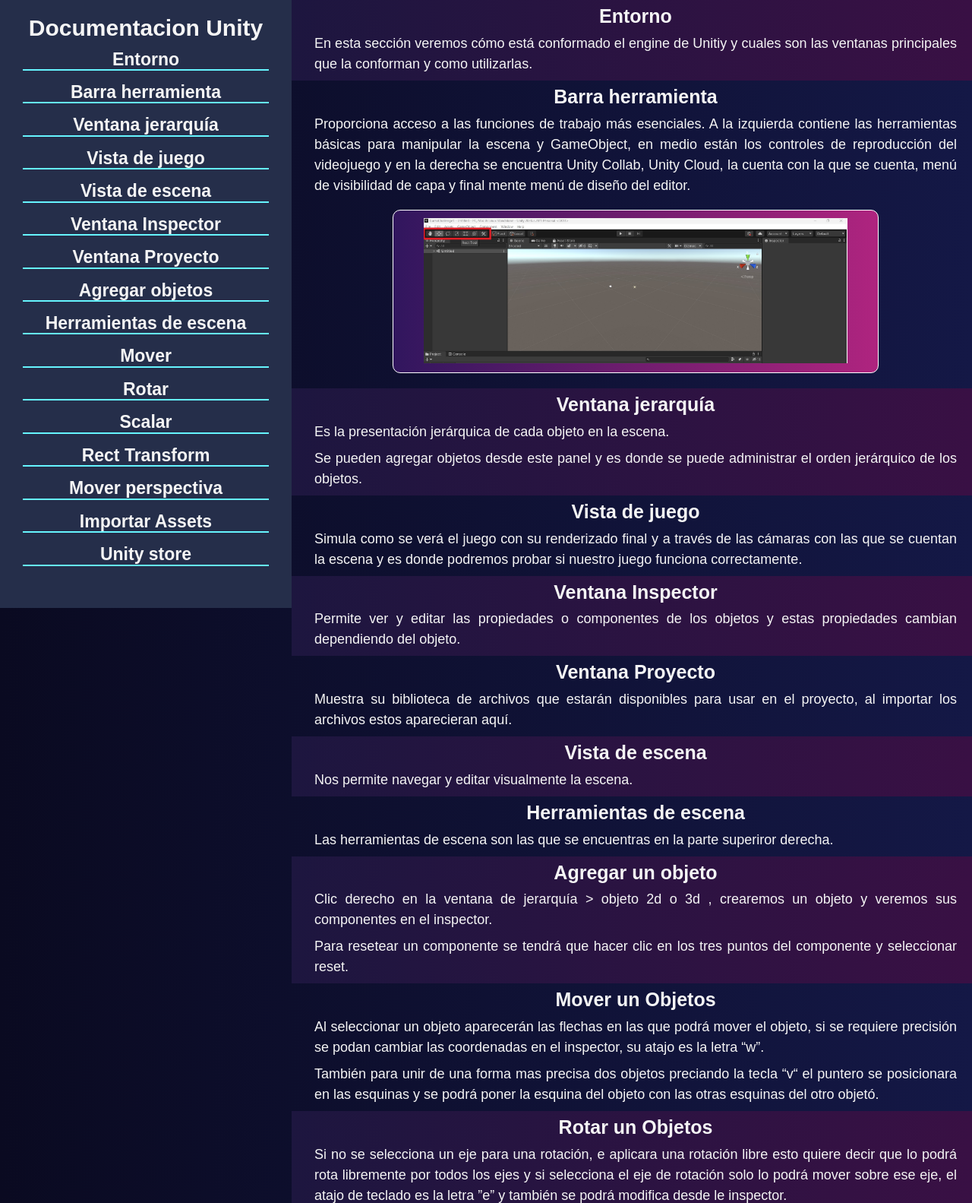
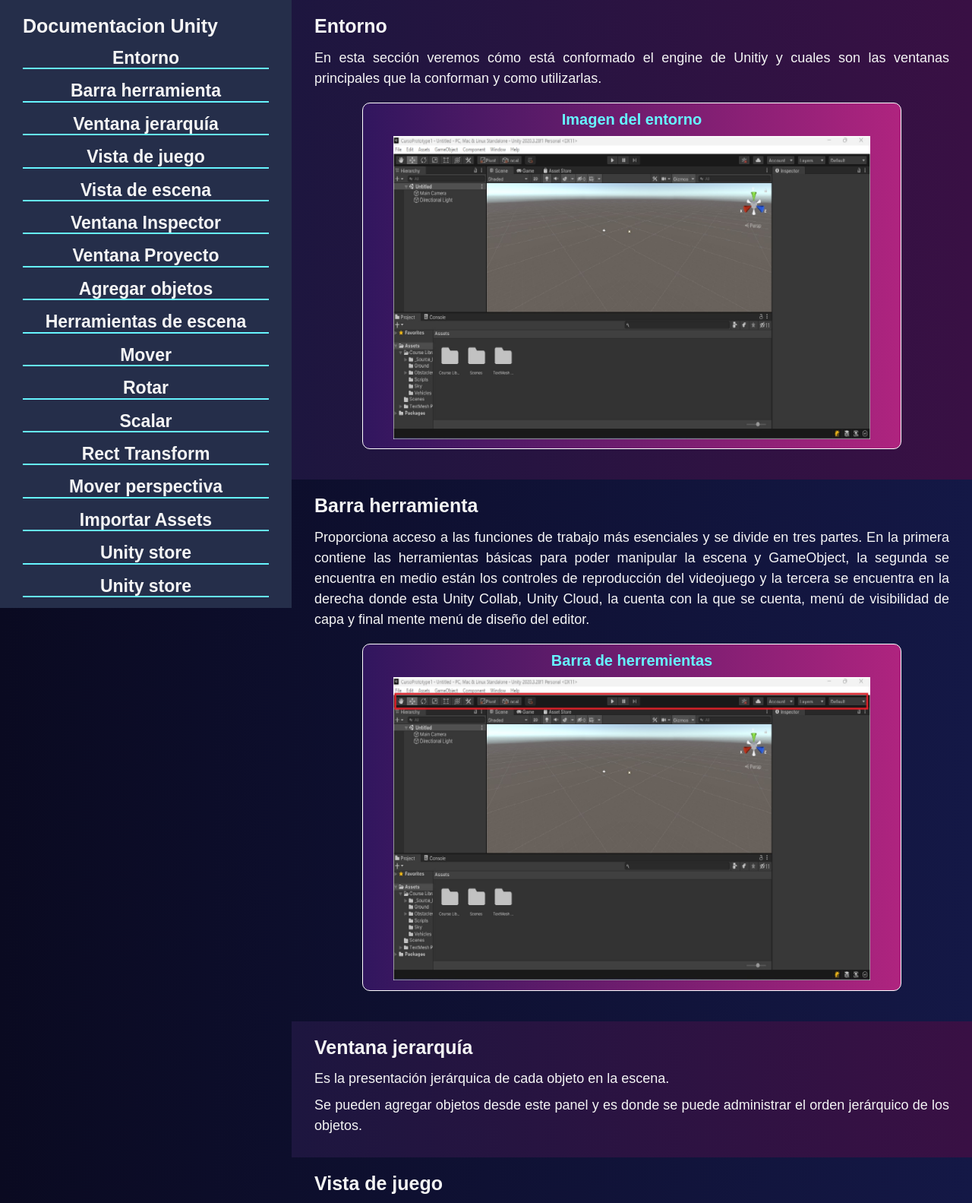
Before and after one commit to pablitomix-coder/DocumentacionUnityCurso, a plain HTML site: page index.html in a window 1280 px wide. Shown: the top 1583 px of the page at 76% size. Drawn offline with nearby package versions, Linux system fonts and the light colour scheme.

Commit message:
Add files via upload

```diff
--- a/assets/css/style.css
+++ b/assets/css/style.css
@@ -44,6 +44,7 @@ header {
     font-weight: 600;
     color: whitesmoke;
     text-align: center;
+    margin-bottom: 1rem;
 }
 
 h3 {
@@ -80,12 +81,23 @@ img {
     height: auto;
 }
 
+
+/* ========================= Utilidades =========================
+ */
+
 .card {
-    width: 50vw;
+    width: 85%;
     background: linear-gradient(to right, #31165e, #af247f);
     margin: 1rem auto 2rem auto;
     border: 0.1rem solid white;
     border-radius: 1rem;
+}
+
+.card h4 {
+    text-align: center;
+    font-size: 2rem;
+    color: #66f5ff;
+    margin: 1rem;
 }
 
 @media (min-width: 500px) {}
@@ -103,6 +115,10 @@ img {
 @media (min-width: 992px) {
     .barra i {
         display: none;
+    }
+    header {
+        text-align: left;
+        margin-bottom: .6rem;
     }
 }
 
@@ -197,13 +213,15 @@ img {
 }
 
 .main-section {
-    padding-top: 0.7rem;
-    padding-left: 3rem;
-    padding-right: 2rem;
+    padding: 2rem 3rem 1.5rem 3rem;
 }
 
 .main-section:nth-child(odd) {
     background: linear-gradient(to right, #1d163f, #391044);
+}
+
+.main-section code {
+    color: whitesmoke;
 }
 
 @media (min-width: 500px) {
@@ -230,7 +248,6 @@ img {
         margin-left: 30vw;
     }
     .main-section {
-        padding-left: 3rem;
-        padding-right: 2rem;
+        padding: 2rem 3rem;
     }
 }
--- a/index.html
+++ b/index.html
@@ -15,111 +15,122 @@
     <section class="barra">
         <i id="iconmenu" class="bi bi-list"></i>
         <header id="menu">
-            <h1>Documentacion Unity</h1>
+            <header>Documentacion Unity</header>
             <nav id="navbar">
                 <ul>
-                    <li><a href="#">Entorno</a>
+                    <li><a href="#1">Entorno</a>
                         <ul>
-                            <li><a href="#">Barra herramienta</a></li>
-                            <li><a href="#">Ventana jerarquía</a></li>
-                            <li><a href="#">Vista de juego</a></li>
-                            <li><a href="#">Vista de escena</a></li>
-                            <li><a href="#">Ventana Inspector</a></li>
-                            <li><a href="#">Ventana Proyecto</a></li>
+                            <li><a href="#2">Barra herramienta</a></li>
+                            <li><a href="#3">Ventana jerarquía</a></li>
+                            <li><a href="#4">Vista de juego</a></li>
+                            <li><a href="#5">Vista de escena</a></li>
+                            <li><a href="#6">Ventana Inspector</a></li>
+                            <li><a href="#7">Ventana Proyecto</a></li>
                         </ul>
                     </li>
-                    <li><a href="#">Agregar objetos</a></li>
-                    <li><a href="#">Herramientas de escena</a>
+                    <li><a href="#8">Agregar objetos</a></li>
+                    <li><a href="#9">Herramientas de escena</a>
                         <ul>
-                            <li><a href="#">Mover</a></li>
-                            <li><a href="#">Rotar</a></li>
-                            <li><a href="#">Scalar</a></li>
-                            <li><a href="#">Rect Transform</a></li>
+                            <li><a href="#10">Mover</a></li>
+                            <li><a href="#11">Rotar</a></li>
+                            <li><a href="#12">Scalar</a></li>
+                            <li><a href="#13">Rect Transform</a></li>
                         </ul>
                     </li>
-                    <li><a href="#">Mover perspectiva</a></li>
-                    <li><a href="#">Importar Assets</a></li>
-                    <li><a href="#">Unity store</a></li>
+                    <li><a href="#14">Mover perspectiva</a></li>
+                    <li><a href="#15">Importar Assets</a></li>
+                    <li><a href="#16">Unity store</a></li>
+                    <li><a href="#17">Unity store</a></li>
+                    <li><a href="#18">Unity store</a></li>
+                    <li><a href="#19">Unity store</a></li>
+                    <li><a href="#20">Unity store</a></li>
 
                 </ul>
             </nav>
         </header>
     </section>
     <main id="main-doc">
-        <section class="main-section">
+        <section class="main-section" id="1">
             <header>Entorno</header>
             <p>En esta sección veremos cómo está conformado el engine de Unitiy y cuales son las ventanas principales que la conforman y como utilizarlas.</p>
-        </section>
-        <section class="main-section">
-            <header>Barra herramienta</header>
-            <p>Proporciona acceso a las funciones de trabajo más esenciales. A la izquierda contiene las herramientas básicas para manipular la escena y GameObject, en medio están los controles de reproducción del videojuego y en la derecha se encuentra
-                Unity Collab, Unity Cloud, la cuenta con la que se cuenta, menú de visibilidad de capa y final mente menú de diseño del editor. </p>
             <div class="card">
+                <h4>Imagen del entorno</h4>
                 <figure>
-                    <img src="./assets/img/Sin título.jpg" alt="">
+                    <img src="./assets/img/entorno.jpg" alt="Entono de Unity">
                 </figure>
             </div>
         </section>
-        <section class="main-section">
+        <section class="main-section" id="2">
+            <header>Barra herramienta</header>
+            <p>Proporciona acceso a las funciones de trabajo más esenciales y se divide en tres partes. En la primera contiene las herramientas básicas para poder manipular la escena y GameObject, la segunda se encuentra en medio están los controles de reproducción
+                del videojuego y la tercera se encuentra en la derecha donde esta Unity Collab, Unity Cloud, la cuenta con la que se cuenta, menú de visibilidad de capa y final mente menú de diseño del editor. </p>
+            <div class="card">
+                <h4>Barra de herremientas</h4>
+                <figure>
+                    <img src="./assets/img/barraTareas.jpg" alt="">
+                </figure>
+            </div>
+        </section>
+        <section class="main-section" id="3">
             <header>Ventana jerarquía</header>
             <p>Es la presentación jerárquica de cada objeto en la escena.</p>
             <p>Se pueden agregar objetos desde este panel y es donde se puede administrar el orden jerárquico de los objetos.</p>
         </section>
-        <section class="main-section">
+        <section class="main-section" id="4">
             <header>Vista de juego</header>
             <p>Simula como se verá el juego con su renderizado final y a través de las cámaras con las que se cuentan la escena y es donde podremos probar si nuestro juego funciona correctamente. </p>
         </section>
-        <section class="main-section">
+        <section class="main-section" id="5">
             <header>Ventana Inspector</header>
             <p>Permite ver y editar las propiedades o componentes de los objetos y estas propiedades cambian dependiendo del objeto.</p>
         </section>
-        <section class="main-section">
+        <section class="main-section" id="6">
             <header>Ventana Proyecto</header>
             <p>Muestra su biblioteca de archivos que estarán disponibles para usar en el proyecto, al importar los archivos estos aparecieran aquí.</p>
         </section>
-        <section class="main-section">
+        <section class="main-section" id="7">
             <header>Vista de escena</header>
             <p>Nos permite navegar y editar visualmente la escena. </p>
         </section>
-        <section class="main-section">
+        <section class="main-section" id="8">
             <header>Herramientas de escena</header>
             <p>Las herramientas de escena son las que se encuentras en la parte superiror derecha.</p>
         </section>
-        <section class="main-section">
+        <section class="main-section" id="9">
             <header>Agregar un objeto</header>
             <p>Clic derecho en la ventana de jerarquía > objeto 2d o 3d , crearemos un objeto y veremos sus componentes en el inspector.</p>
             <p>Para resetear un componente se tendrá que hacer clic en los tres puntos del componente y seleccionar reset. </p>
         </section>
-        <section class="main-section">
+        <section class="main-section" id="10">
             <header>Mover un Objetos</header>
             <p>Al seleccionar un objeto aparecerán las flechas en las que podrá mover el objeto, si se requiere precisión se podan cambiar las coordenadas en el inspector, su atajo es la letra “w”. </p>
             <p>También para unir de una forma mas precisa dos objetos preciando la tecla “v“ el puntero se posicionara en las esquinas y se podrá poner la esquina del objeto con las otras esquinas del otro objetó. </p>
         </section>
-        <section class="main-section">
+        <section class="main-section" id="11">
             <header>Rotar un Objetos</header>
             <p>Si no se selecciona un eje para una rotación, e aplicara una rotación libre esto quiere decir que lo podrá rota libremente por todos los ejes y si selecciona el eje de rotación solo lo podrá mover sobre ese eje, el atajo de teclado es la letra
                 ”e” y también se podrá modifica desde le inspector. </p>
         </section>
-        <section class="main-section">
+        <section class="main-section" id="12">
             <header>Escalar un Objetos</header>
             <p>Si le damos clic en el cuadro de en medio se escalara de forma proporcionada y si seleccionamos una dirección se ira solo en ese eje, su atajo de teclado es la letra “r” y también se podrá modificar en el inspector.</p>
         </section>
-        <section class="main-section">
+        <section class="main-section" id="13">
             <header>Rect Tranform</header>
             <p>Sirve para escalar de forma rectangular y si se presiona la tecla “ALT” se escalará de forma cuadrada, se suele ocupar mas para los elementos del cava y su atajo de teclado es la letra “e” y también se puede modificar en el inspector. </p>
         </section>
-        <section class="main-section">
+        <section class="main-section" id="14">
             <header>Mover la perspectiva</header>
             <p>Se podrá activar el modo de vista 2D para que se quede solo en la vista frontal y esta se podrá activar o desactivar.</p>
             <p>Haciendo clic derecho con el maus y presionando con las teclas “a” y “d” nos podremos mover hacia los lados y con las teclas “w” y “s” nos podremos acercar o alejar.</p>
             <p> También presionando la rueda del maus podremos mover la vista, girando la rueda del maus no podremos alejar y acercar y si presionamos la tecla “CTRL” y haciendo clic en el botón derecho del maus podremos rotar la vista.</p>
         </section>
-        <section class="main-section">
+        <section class="main-section" id="15">
             <header>Unity Store</header>
             <p>Es la tienda oficial de Unity para poder tener assets de forma gratuita o pagando por ellos y estos los podrán utilizar en sus proyectos, los que son de forma gratuita tendrán que leer sus condiciones de uso, ya que algunos no los podrán utilizar
                 si es que quieren sacar su juego de forma oficial.</p>
         </section>
-        <section class="main-section">
+        <section class="main-section" id="16">
             <header>Formas de importar Assets</header>
             <ol>
                 <li>
@@ -137,7 +148,7 @@
                 </li>
             </ol>
         </section>
-        <section class="main-section">
+        <section class="main-section" id="17">
             <header>Inicio del Proyecto</header>
             <p>Para practicar y aprender nuevas cosas realizaremos un galaxi shooter en donde crearemos a nuestro jugador, crearemos enemigos, poderes especiales, un menú de inicio, un atienda para poder comprar skin y los poderes especiales.</p>
             <p>Para esto se creará un proyecto nuevo que sea del tipo 2D y le podrán poner el nombre que quieran yo le pondré GalaxiShooterCurso.</p>
@@ -179,7 +190,7 @@
                 </li>
             </ol>
         </section>
-        <section class="main-section">
+        <section class="main-section" id="18">
             <header>Crear el Fondo</header>
             <p>Primero tendremos que posicionar la cámara con en la siguiente posición x=0 y=0 z=-10</p>
             <p>A continuación pondremos la siguientes imágenes en la escena , BluePinkNebular_left, BluePinkNebular_back, BluePinkNebular_top y BluePinkNebular_front practiquen con la herramienta de movimiento para intentar posicionarlas de una manera que
@@ -189,15 +200,46 @@
             <p>BluePinkNebular_back x=- 4.989999 y= 5.220001 z= 0</p>
             <p>BluePinkNebular_left x=- -15.49 y= 5.220001 z= 0</p>
         </section>
-        <section class="main-section">
+        <section class="main-section" id="19">
             <header>Configuración del Player</header>
             <p>Para crear nuestro player primero tendremos que agregar un GameObject y asegurarnos que la posición sea la de x=0 y=0 z=0 luego arrastra la imagen que le guste para que sea el jugado ver que la imagen se encuentre en la posición de x=0 y=0
                 z=0 y luego en la ventana de jerarquía cambiar el nombre del GameObject a player y la de la imagen a spritePlayer y arrastrar la imagen para que quede dentro del GameObject.</p>
             <p>Después agregaremos los siguientes componentes dentro de player, para eso tendremos que seleccionar nuestro objeto player y en la ventana de inspector hasta abajo se encontrara u n botón que dice add Component y se agregaran los siguientes
-                componentes.</p>
+                componentes.
+            </p>
             <p>BoxCollider2D: Es el encargado de detectar la colisión con otro objeto.</p>
             <p>Rigibody2D: Permite a los objetos actuar bajo el control de la física.</p>
+            <p>Que es un GameObject: son los objetos vacíos y se utilizan para poder tener un mejor orden en el diseño de escenarios ya que se pueden poner adentro mas objetos.</p>
         </section>
+        <section class="main-section" id="20">
+            <header>Primer Sxript</header>
+            <ol>
+                <li>Clic derecho, ir a donde dice créate y seleccionar Folder, le pondremos el nombre de Script.</li>
+                <li>Dentro de la carpeta Script crear de nuevo un folder con el nombre de Player.</li>
+                <li>Clic derecho, ir a donde dice créate y seleccionar script y ponerle el nombre de PlayerController.</li>
+            </ol>
+            <p>Una vez creado el script se vera de la siguiente manera.</p>
+            <div class="card">
+                <h4>Primer Script</h4>
+                <figure>
+                    <img src="" alt="Vista del scrit nuevo">
+                </figure>
+            </div>
+            <h3>Clase Start</h3>
+            <p>Esta clase solo se ejecuta solo una vez cuando se inicia el juego y solo se realizará una vez.</p>
+            <code> void Start()
+                {
+
+                }
+            </code>
+            <h3>Clase Update</h3>
+            <p></p>
+            <code>
+                void Update()
+                {
+
+                }
+            </code>
     </main>
     <script src="https://code.jquery.com/jquery-3.6.0.min.js"></script>
     <script src="./assets/js/utilidades.js"></script>
```
Also changed, not shown: assets/img/barraTareas.jpg (added), assets/img/entorno.jpg (added).
